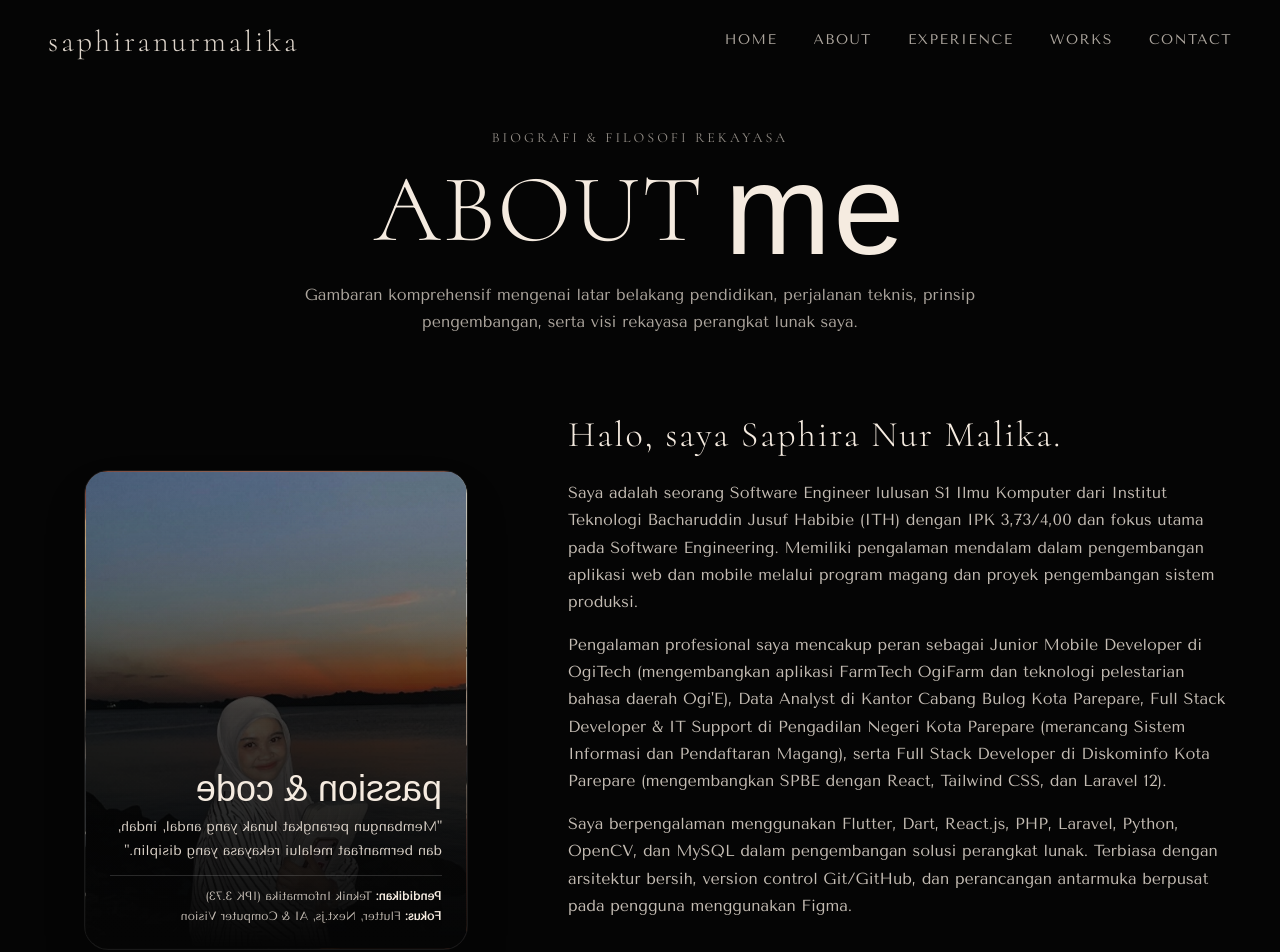
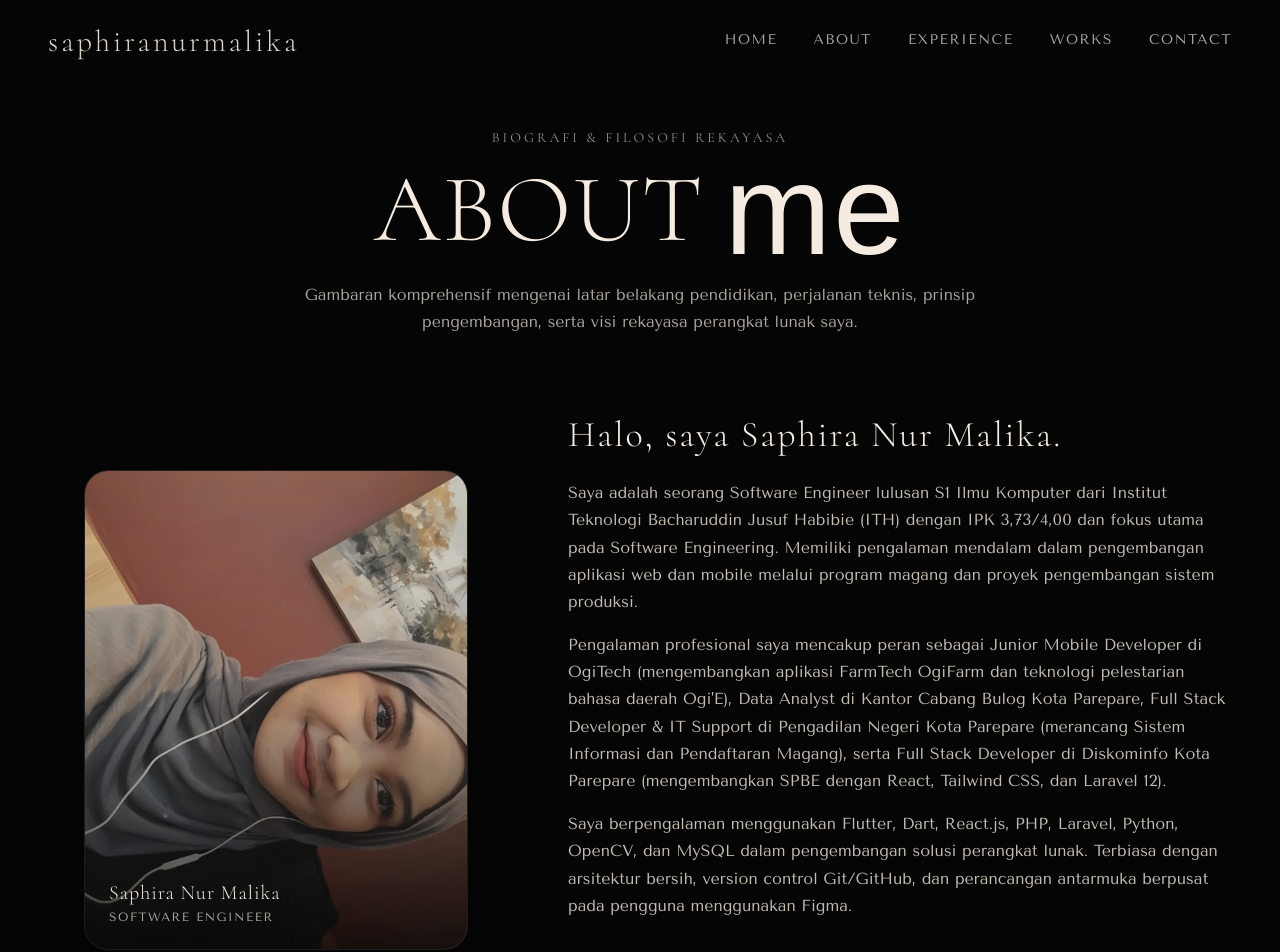
Before and after one commit to sphiranmlika/portfolio, a Next.js app: page /about in a window 1280 px wide. Shown: the top 952 px of the page. Built offline with nearby package versions, Linux system fonts and the light colour scheme; a web font is replaced by a local one.

Commit message:
chore: auto-sync 2026-11-24T07:34:10.779Z

```diff
--- a/components/about/AboutPortraitCard.tsx
+++ b/components/about/AboutPortraitCard.tsx
@@ -23,9 +23,9 @@ export function AboutPortraitCard() {
       }}
       aria-label="Kartu profil interaktif, klik untuk membalik"
     >
-      <div className="card-flip-inner relative w-full h-full rounded-3xl overflow-hidden shadow-2xl border border-white/[0.08]">
-        {/* Front Face: Flip Pertama (Portrait Selfie HD) */}
-        <div className="card-face absolute inset-0 bg-[#0a0a0a] flex flex-col justify-end p-6 select-none">
+      <div className="card-flip-inner relative w-full h-full">
+        {/* Front Face: Flip Pertama (Foto 1 - Portrait Selfie HD) */}
+        <div className="card-face absolute inset-0 rounded-2xl sm:rounded-3xl overflow-hidden border border-white/[0.08] bg-[#0a0a0a] flex flex-col justify-end p-6 select-none shadow-2xl">
           <Image
             src="/images/profile/portrait.webp"
             alt={`Potret ${personalInfo.name}`}
@@ -35,7 +35,7 @@ export function AboutPortraitCard() {
             priority
             unoptimized
           />
-          <div className="absolute inset-0 bg-gradient-to-t from-[#050505] via-[#050505]/30 to-transparent opacity-90 pointer-events-none" />
+          <div className="absolute inset-0 bg-gradient-to-t from-[#050505] via-[#050505]/20 to-transparent opacity-85 pointer-events-none" />
 
           <div className="relative z-10 text-left pointer-events-none">
             <p className="font-heading font-light text-xl text-[#f5ebe0] tracking-[1px]">
@@ -47,37 +47,26 @@ export function AboutPortraitCard() {
           </div>
         </div>
 
-        {/* Back Face: Flip Kedua (Sunset Outdoor HD) */}
-        <div className="card-face card-back absolute inset-0 bg-[#0a0a0a] flex flex-col justify-end p-6 border border-white/[0.12] text-left overflow-hidden select-none">
+        {/* Back Face: Flip Kedua (Foto 2 - Sunset Outdoor HD) */}
+        <div className="card-face card-back absolute inset-0 rounded-2xl sm:rounded-3xl overflow-hidden border border-white/[0.12] bg-[#0a0a0a] flex flex-col justify-end p-6 select-none shadow-2xl">
           <Image
             src="/images/profile/portrait-sunset.webp"
-            alt={`${personalInfo.name} Golden Hour`}
+            alt={`${personalInfo.name} Sunset`}
             fill
             className="object-cover object-center"
             sizes="(max-width: 768px) 300px, 380px"
             priority
             unoptimized
           />
-          <div className="absolute inset-0 bg-gradient-to-t from-[#050505] via-[#050505]/75 to-transparent/20 pointer-events-none" />
+          <div className="absolute inset-0 bg-gradient-to-t from-[#050505] via-[#050505]/20 to-transparent opacity-85 pointer-events-none" />
 
-          <div className="relative z-10 space-y-3 pointer-events-none">
-            <div>
-              <span className="font-cursive text-3xl sm:text-4xl text-[#f5ebe0]">
-                passion & code
-              </span>
-              <p className="normal-text text-xs sm:text-sm text-[#f5ebe0]/90 mt-1.5 leading-relaxed">
-                &quot;Membangun perangkat lunak yang andal, indah, dan bermanfaat melalui rekayasa yang disiplin.&quot;
-              </p>
-            </div>
-
-            <div className="pt-3 border-t border-white/[0.15] text-xs text-[#f5ebe0]/80 space-y-1">
-              <p>
-                <strong className="text-[#f5ebe0]">Pendidikan:</strong> Teknik Informatika (IPK 3.73)
-              </p>
-              <p>
-                <strong className="text-[#f5ebe0]">Fokus:</strong> Flutter, Next.js, AI & Computer Vision
-              </p>
-            </div>
+          <div className="relative z-10 text-left pointer-events-none">
+            <p className="font-heading font-light text-xl text-[#f5ebe0] tracking-[1px]">
+              {personalInfo.name}
+            </p>
+            <p className="font-sans text-xs text-[#f5ebe0]/70 tracking-[1.5px] uppercase mt-0.5">
+              ( passion & code )
+            </p>
           </div>
         </div>
       </div>
--- a/components/sections/About.tsx
+++ b/components/sections/About.tsx
@@ -56,9 +56,9 @@ export function About({ activeTab: controlledTab, onTabChange }: AboutProps) {
             }}
             aria-label="Kartu profil interaktif, klik untuk membalik"
           >
-            <div className="card-flip-inner relative w-full h-full rounded-2xl overflow-hidden shadow-2xl border border-white/[0.08]">
-              {/* Front Face: Flip Pertama (Portrait Selfie HD) */}
-              <div className="card-face absolute inset-0 bg-[#0a0a0a] flex flex-col justify-end p-6 select-none">
+            <div className="card-flip-inner relative w-full h-full">
+              {/* Front Face: Flip Pertama (Foto 1 - Portrait Selfie HD) */}
+              <div className="card-face absolute inset-0 rounded-2xl overflow-hidden border border-white/[0.08] bg-[#0a0a0a] flex flex-col justify-end p-6 select-none shadow-2xl">
                 <Image
                   src="/images/profile/portrait.webp"
                   alt={`Potret ${personalInfo.name}`}
@@ -68,7 +68,7 @@ export function About({ activeTab: controlledTab, onTabChange }: AboutProps) {
                   priority
                   unoptimized
                 />
-                <div className="absolute inset-0 bg-gradient-to-t from-[#050505] via-[#050505]/30 to-transparent opacity-90 pointer-events-none" />
+                <div className="absolute inset-0 bg-gradient-to-t from-[#050505] via-[#050505]/20 to-transparent opacity-85 pointer-events-none" />
 
                 <div className="relative z-10 text-left pointer-events-none">
                   <p className="font-heading font-light text-xl text-[#f5ebe0] tracking-[1px]">
@@ -80,8 +80,8 @@ export function About({ activeTab: controlledTab, onTabChange }: AboutProps) {
                 </div>
               </div>
 
-              {/* Back Face: Flip Kedua (Sunset Outdoor HD) */}
-              <div className="card-face card-back absolute inset-0 bg-[#0a0a0a] flex flex-col justify-end p-6 border border-white/[0.12] text-left overflow-hidden select-none">
+              {/* Back Face: Flip Kedua (Foto 2 - Sunset Outdoor HD) */}
+              <div className="card-face card-back absolute inset-0 rounded-2xl overflow-hidden border border-white/[0.12] bg-[#0a0a0a] flex flex-col justify-end p-6 select-none shadow-2xl">
                 <Image
                   src="/images/profile/portrait-sunset.webp"
                   alt={`${personalInfo.name} Sunset`}
@@ -91,31 +91,15 @@ export function About({ activeTab: controlledTab, onTabChange }: AboutProps) {
                   priority
                   unoptimized
                 />
-                {/* Subtle gradient overlay so photo remains clear in HD and text is legible */}
-                <div className="absolute inset-0 bg-gradient-to-t from-[#050505] via-[#050505]/75 to-transparent/20 pointer-events-none" />
+                <div className="absolute inset-0 bg-gradient-to-t from-[#050505] via-[#050505]/20 to-transparent opacity-85 pointer-events-none" />
 
-                <div className="relative z-10 space-y-3 pointer-events-none">
-                  <div>
-                    <span className="font-cursive text-3xl sm:text-4xl text-[#f5ebe0]">
-                      passion & code
-                    </span>
-                    <p className="normal-text text-xs sm:text-sm text-[#f5ebe0]/90 mt-1.5 leading-relaxed">
-                      &quot;Membangun perangkat lunak yang andal, indah, dan bermanfaat
-                      melalui rekayasa yang disiplin dan desain editorial yang elegan.&quot;
-                    </p>
-                  </div>
-
-                  <div className="pt-3 border-t border-white/[0.15] text-xs text-[#f5ebe0]/80 space-y-1">
-                    <p>
-                      <strong className="text-[#f5ebe0]">Pendidikan:</strong> Teknik Informatika (IPK 3.73)
-                    </p>
-                    <p>
-                      <strong className="text-[#f5ebe0]">Fokus:</strong> Flutter, Next.js, AI & Computer Vision
-                    </p>
-                    <p>
-                      <strong className="text-[#f5ebe0]">Status:</strong> {personalInfo.status}
-                    </p>
-                  </div>
+                <div className="relative z-10 text-left pointer-events-none">
+                  <p className="font-heading font-light text-xl text-[#f5ebe0] tracking-[1px]">
+                    {personalInfo.name}
+                  </p>
+                  <p className="font-sans text-xs text-[#f5ebe0]/70 tracking-[1.5px] uppercase mt-0.5">
+                    ( passion & code )
+                  </p>
                 </div>
               </div>
             </div>
```
